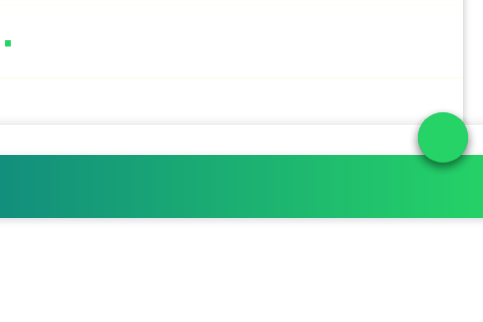
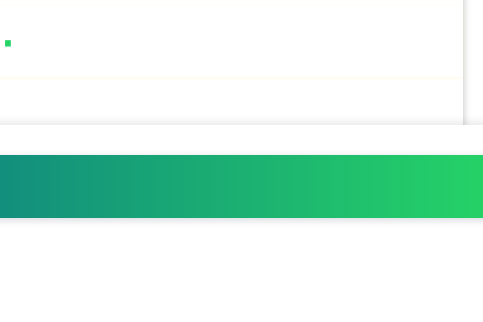
Before and after one commit to developomentcenter-ui/-, a plain HTML site: page index.html in a window 1280 px wide. Shown: the part 478-800 px from the top of the page, 797-1280 px from the left. Drawn offline with Linux system fonts and the light colour scheme.

Commit message:
Update index.html

```diff
--- a/index.html
+++ b/index.html
@@ -107,13 +107,13 @@
     color: #000000;
 ">
 
-          <a href="https://wa.me/201507285763" class="whatsapp-float" target="_blank">
+
         <div style="text-align:center; margin-top:18px;">
                 <a href="https://wa.me/201507285763" class="subscribe-button" style="font-size:1.3em; padding:14px 32px;">
                     <i class="fab fa-whatsapp"></i> التواصل واتساب للاشتراك
                 </a>
             </div>
-      </a>
+
 <p style=" font-size: 30px;"><span style="color:green">560 ج.م</span>  بدلا من<samp style="color:red ;   font-size: 30px;">2000</samp>
 </p>
       <p class="x" style="font-size:26px;">لفترة محدودة جدا</p>
```
